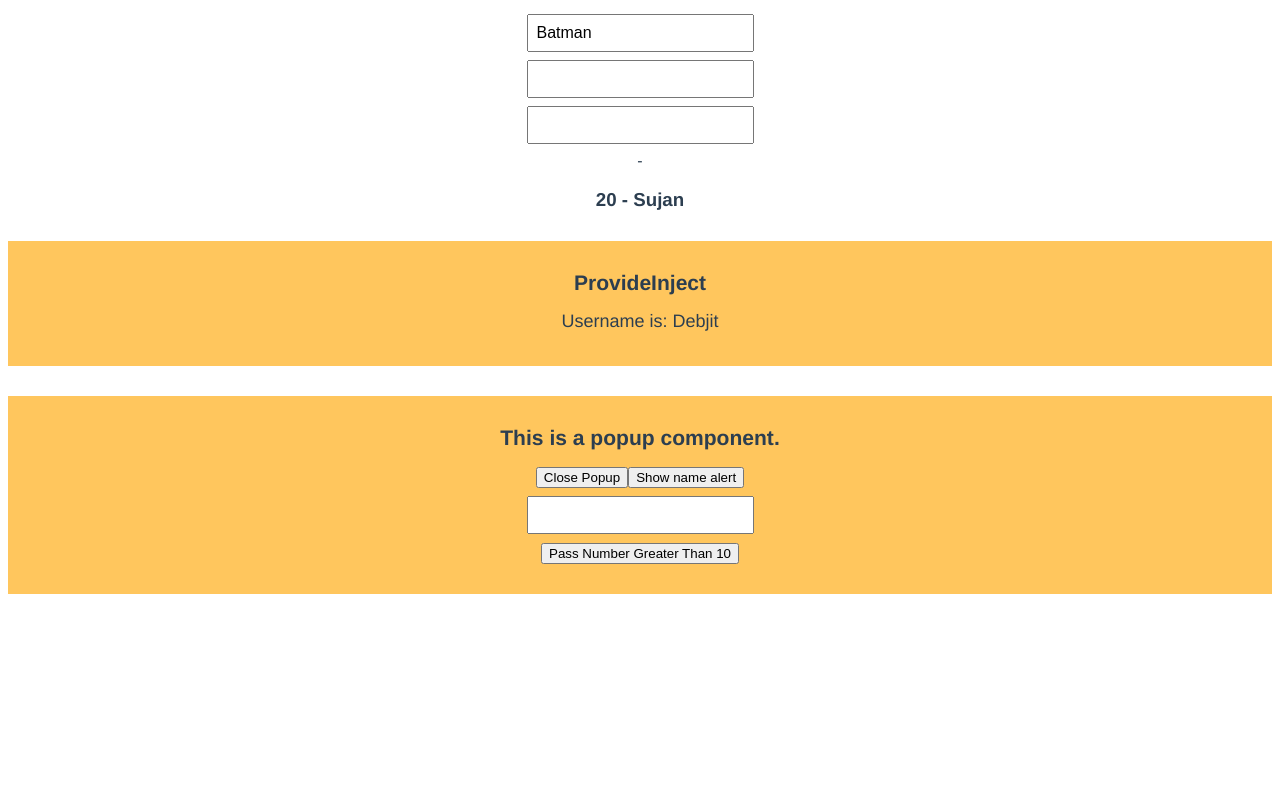
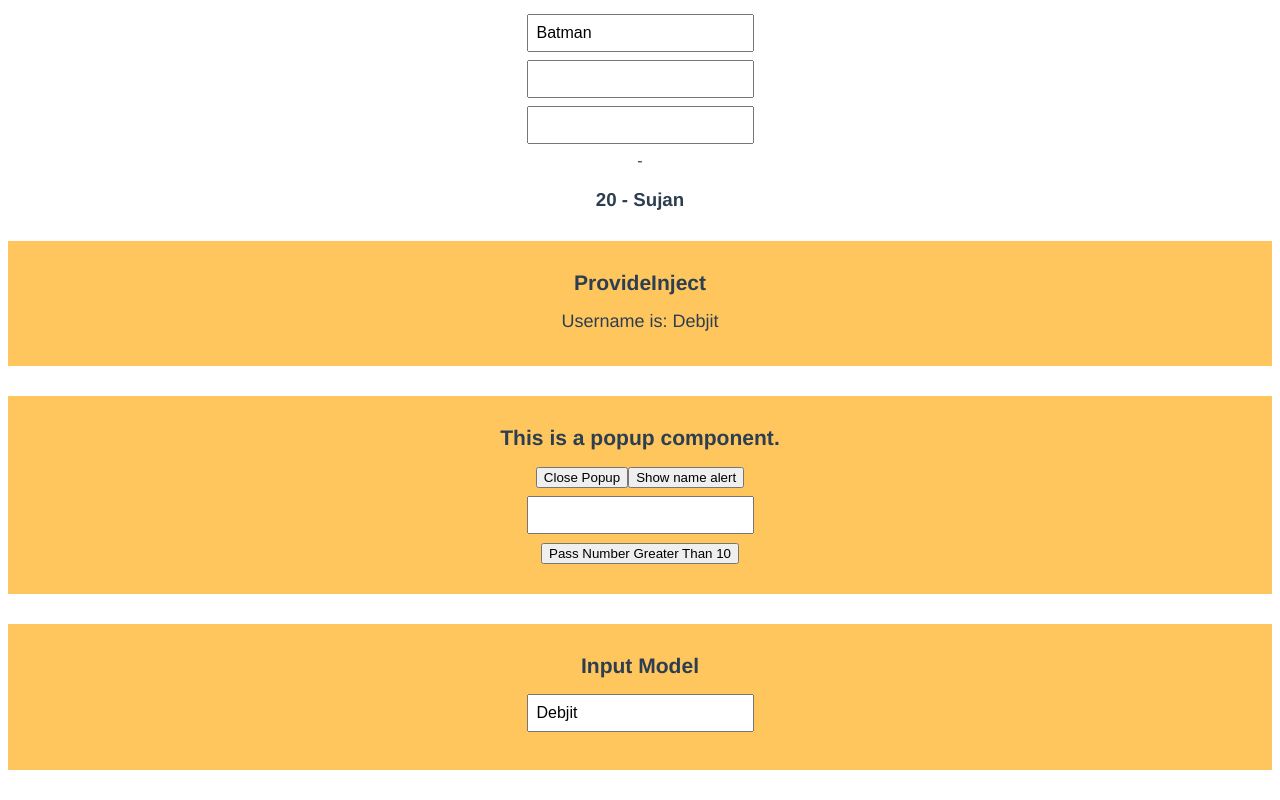
Before and after one commit to DebjitPramanick/Practice-Vue, a Vue app in the folder firstapp/: page / in a window 1280 px wide. Shown: the part 2035-2835 px from the top of the page. Before the commit the page ends 2659 px from the top, so only its background shows below. Built offline with nearby package versions, Linux system fonts and the light colour scheme.

Commit message:
Compnents and v-model

```diff
--- a/firstapp/src/App.vue
+++ b/firstapp/src/App.vue
@@ -65,6 +65,8 @@
     @alert="showName"
     @passNum="setNum"/>
 
+    <InputModel v-model="name"/>
+
   </div>
 </template>
 
@@ -77,6 +79,7 @@ import Watchers from './Watchers.vue'
 import Greet from './components/Greet.vue'
 import ProvideInject from './components/ProvideInject.vue'
 import ComponentEvents from "./components/ComponentEvents.vue"
+import InputModel from "./components/InputModel.vue"
 
 export default {
   name: 'App',
@@ -87,7 +90,8 @@ export default {
     Watchers,
     Greet,
     ProvideInject,
-    ComponentEvents
+    ComponentEvents,
+    InputModel
   },
   data(){
     return {
@@ -131,7 +135,7 @@ export default {
         },
       ],
       showComponent: true,
-      number: null
+      number: null,
     }
   },
   methods: {
--- /dev/null
+++ b/firstapp/src/components/InputModel.vue
@@ -0,0 +1,20 @@
+<template>
+    <div class="container">
+        <h3>Input Model</h3>
+        <input type="text" :value="modelValue"
+        @input="$emit('update:modelValue', $event.target.value)">
+    </div>
+</template>
+
+<script>
+    export default {
+       name: "InputModel",
+       props: {
+           modelValue: String
+       }
+    }
+</script>
+
+<style scoped>
+
+</style>
```
